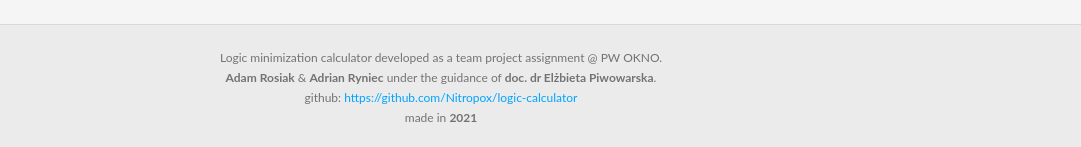
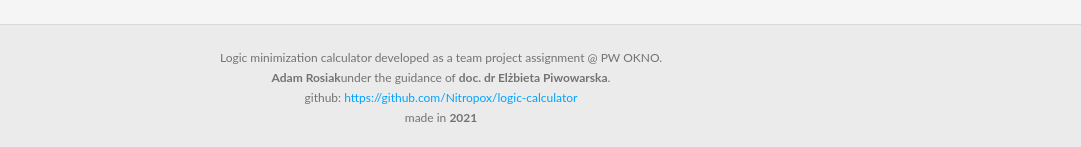
Before and after one commit to Nitropox/logic-calculator, a React (Create React App) app: page / in a window 1280 px wide. Shown: the part 650-797 px from the top of the page, without its empty margins (199-1280 px from the left). Built offline with nearby package versions, Linux system fonts and the light colour scheme.

Commit message:
footer updated

```diff
--- a/src/components/Footer/FooterComponent.tsx
+++ b/src/components/Footer/FooterComponent.tsx
@@ -28,8 +28,8 @@ export const FooterComponent = (): JSX.Element => {
       <p>{t("footerPart1")}</p>
       <p>
         {" "}
-        <b>Adam Rosiak</b> & <b>Adrian Ryniec</b> {t("footerPart2")}{" "}
-        <b>{t("footerPart3")}</b>.{" "}
+        <b>Adam Rosiak</b>
+        {t("footerPart2")} <b>{t("footerPart3")}</b>.{" "}
       </p>
       <p>
         github:{" "}
```
Also changed, not shown: 1 other file (tests, documents, lock files or other folders).
